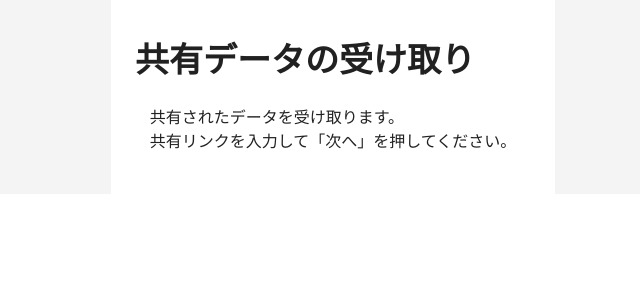
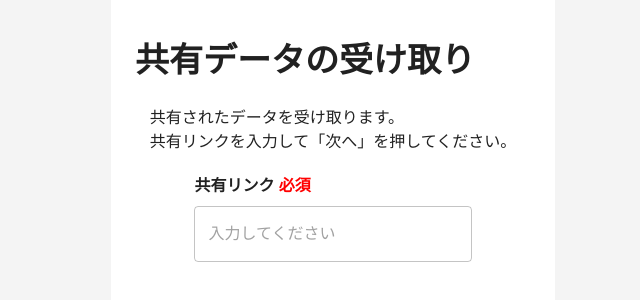
Before and after one commit to STECH-for-My-Shienkin-Navi/My-Shienkin-Navi, a React (Vite) app: page /DataReceivePage in a window 1280 px wide. Shown: the top 300 px of the page, without its empty margins (307-947 px from the left). Built offline with nearby package versions, Linux system fonts and the light colour scheme.

Commit message:
feat: 共有リンク用の、テキストフィールドを設置した。

```diff
--- a/src/components/pages/DataReceivePage.tsx
+++ b/src/components/pages/DataReceivePage.tsx
@@ -1,11 +1,18 @@
-import { FC } from 'react';
+import { FC, useState } from 'react';
 import { MainLayout } from '../layout/MainLayout';
-import { Typography } from '@mui/material';
+import { Stack, Typography } from '@mui/material';
+import { TextField } from '@mui/material';
 
 export const DataReceivePage: FC = () => {
+  const [textValue, setTextValue] = useState<string>('');
+
   return (
     <MainLayout title="共有データの受け取り">
-      <Typography variant='body1'>共有されたデータを受け取ります。<br></br>共有リンクを入力して「次へ」を押してください。</Typography>
+      <Typography variant='body1' style={{marginBottom: "20px"}}>共有されたデータを受け取ります。<br></br>共有リンクを入力して「次へ」を押してください。</Typography>
+      <Stack spacing={1} style={{width: "70%"}}>
+        <Typography variant='body1' style={{fontWeight: "bold"}}>共有リンク <span style={{color: "#FF0000"}}>必須</span></Typography>
+        <TextField required id='outlined-required' defaultValue={''} value={textValue} placeholder='入力してください' onChange={(event: React.ChangeEvent<HTMLInputElement | HTMLTextAreaElement>) => { setTextValue(event.target.value)} } />
+      </Stack>
     </MainLayout>
   );
 };
```
